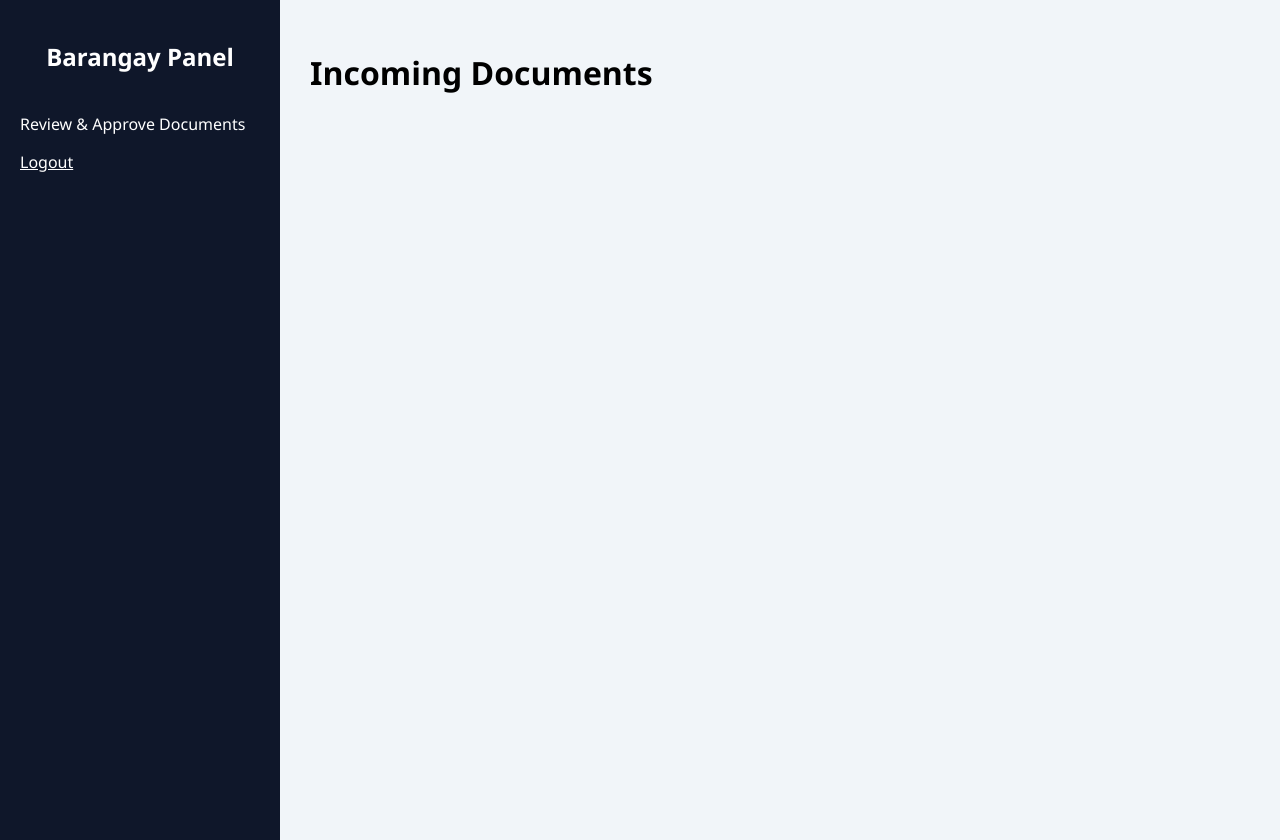
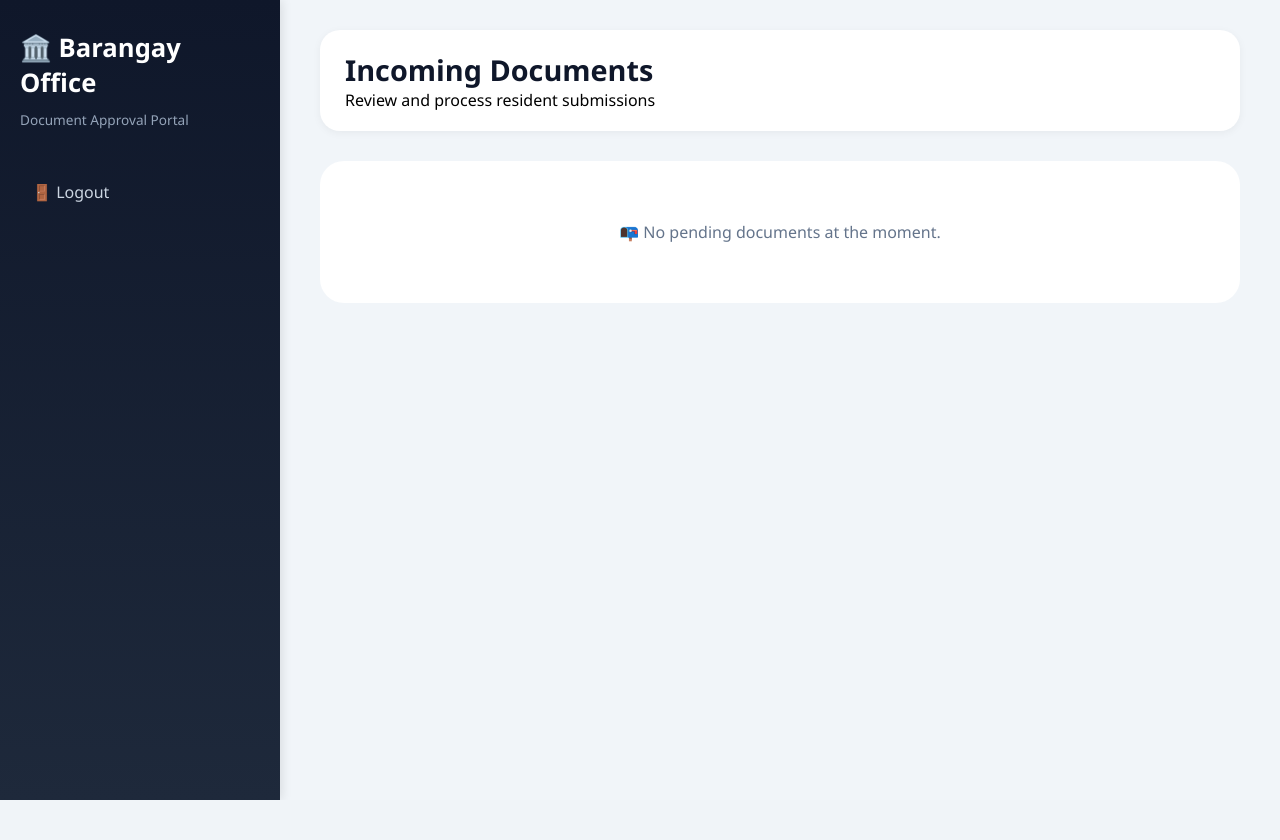
Before and after one commit to anj034542-star/AADS, a Flask app: page /office1 in a window 1280 px wide. After the commit the page ends 800 px from the top, so only its background shows below. Run offline with Flask 3, Linux system fonts and the light colour scheme; the visitor is signed in with stand-in values (Sample User, id 1); data that the repository does not hold is empty.

Commit message:
Update admindashboard.html

```diff
--- a/templates/admindashboard.html
+++ b/templates/admindashboard.html
@@ -1,110 +1,195 @@
 <!DOCTYPE html>
 <html>
 <head>
+    <meta charset="UTF-8">
+    <meta name="viewport" content="width=device-width, initial-scale=1.0">
+    <title>Barangay Office - Document Management</title>
     <style>
-body {
+        * {
             margin: 0;
-  font-family: "Segoe UI", sans-serif;
-  display: flex;
-  background: #f1f5f9;
+            padding: 0;
+            box-sizing: border-box;
         }
 
+        body {
+            font-family: 'Segoe UI', Tahoma, Geneva, Verdana, sans-serif;
+            background: #f1f5f9;
+            display: flex;
+            min-height: 100vh;
+        }
+
+        /* Sidebar */
         .sidebar {
-  width: 240px;
-  height: 100vh;
-  background: #0f172a;
+            width: 280px;
+            background: linear-gradient(180deg, #0f172a, #1e293b);
             color: white;
-  padding: 20px;
+            padding: 30px 20px;
+            box-shadow: 2px 0 10px rgba(0,0,0,0.1);
         }
 
         .sidebar h2 {
-  text-align: center;
+            font-size: 1.6rem;
+            margin-bottom: 10px;
+        }
+
+        .sidebar p {
+            font-size: 0.85rem;
+            color: #94a3b8;
             margin-bottom: 40px;
         }
 
+        .sidebar a {
+            display: block;
+            color: #cbd5e1;
+            text-decoration: none;
+            padding: 12px;
+            margin: 8px 0;
+            border-radius: 12px;
+            transition: 0.2s;
+        }
+
+        .sidebar a:hover {
+            background: #334155;
+            color: white;
+        }
+
+        /* Main content */
         .main {
             flex: 1;
-  padding: 30px;
+            padding: 30px 40px;
+            overflow-x: auto;
+        }
+
+        .header {
+            background: white;
+            padding: 20px 25px;
+            border-radius: 20px;
+            margin-bottom: 30px;
+            box-shadow: 0 2px 8px rgba(0,0,0,0.05);
+        }
+
+        .header h1 {
+            font-size: 1.8rem;
+            color: #0f172a;
         }
 
         .card {
             background: white;
+            border-radius: 20px;
             padding: 20px;
-  margin-bottom: 15px;
-  border-radius: 12px;
-  box-shadow: 0 5px 15px rgba(0,0,0,0.08);
+            margin-bottom: 20px;
+            box-shadow: 0 4px 12px rgba(0,0,0,0.05);
+            border-left: 6px solid #3b82f6;
+            transition: 0.2s;
         }
 
-button {
-  padding: 6px 12px;
-  margin-right: 5px;
-  border: none;
-  border-radius: 6px;
-  cursor: pointer;
+        .card:hover {
+            transform: translateY(-2px);
+            box-shadow: 0 8px 20px rgba(0,0,0,0.1);
         }
 
-.approve {
-  background: #22c55e;
-  color: white;
+        .card h3 {
+            margin-bottom: 10px;
+            color: #1e293b;
         }
 
-.decline {
-  background: #ef4444;
-  color: white;
+        .card p {
+            color: #475569;
+            margin: 8px 0;
         }
 
-.open {
-  background: #2563eb;
-  color: white;
+        .status {
+            font-weight: bold;
+            display: inline-block;
+            padding: 4px 12px;
+            border-radius: 20px;
+            font-size: 0.75rem;
+            margin: 10px 0;
+        }
+
+        .status-pending { background: #fef9c3; color: #854d0e; }
+        .status-approved { background: #dcfce7; color: #166534; }
+        .status-declined { background: #fee2e2; color: #991b1b; }
+
+        .btn {
+            padding: 8px 16px;
+            border: none;
+            border-radius: 40px;
+            cursor: pointer;
+            font-weight: 600;
+            margin-right: 10px;
+            transition: 0.2s;
+        }
+
+        .btn-open { background: #3b82f6; color: white; }
+        .btn-approve { background: #22c55e; color: white; }
+        .btn-decline { background: #ef4444; color: white; }
+
+        .btn:hover { opacity: 0.85; transform: translateY(-1px); }
+
+        .empty-state {
+            text-align: center;
+            padding: 60px;
+            background: white;
+            border-radius: 24px;
+            color: #64748b;
+        }
+
+        @media (max-width: 768px) {
+            body { flex-direction: column; }
+            .sidebar { width: 100%; text-align: center; }
+            .main { padding: 20px; }
         }
     </style>
 </head>
-
 <body>
 
 <div class="sidebar">
-  <h2>Barangay Panel</h2>
-  <p>Review & Approve Documents</p>
-  <a href="/logout" style="color:white;">Logout</a>
+    <h2>🏛️ Barangay Office</h2>
+    <p>Document Approval Portal</p>
+    <a href="/logout">🚪 Logout</a>
 </div>
 
 <div class="main">
+    <div class="header">
         <h1>Incoming Documents</h1>
+        <p>Review and process resident submissions</p>
+    </div>
     <div id="docList"></div>
 </div>
 
 <script>
-
     function loadDocs() {
         fetch('/office1/documents')
             .then(res => res.json())
             .then(data => {
-      const list = document.getElementById('docList');
-      list.innerHTML = '';
+                const container = document.getElementById('docList');
+                if (!data.length) {
+                    container.innerHTML = '<div class="empty-state">📭 No pending documents at the moment.</div>';
+                    return;
+                }
+                container.innerHTML = '';
+                data.forEach(doc => {
+                    let statusClass = 'status-pending';
+                    let statusText = doc.status || 'PENDING';
+                    if (doc.status.includes('APPROVED')) statusClass = 'status-approved';
+                    if (doc.status.includes('DECLINED')) statusClass = 'status-declined';
 
-      data.forEach(doc => {
-        const div = document.createElement('div');
-        div.className = "card";
-
-        let statusColor = "#f59e0b";
-        if (doc.status.includes("APPROVED")) statusColor = "#22c55e";
-        if (doc.status.includes("DECLINED")) statusColor = "#ef4444";
-
-        div.innerHTML = `
-          <h3>${doc.title}</h3>
-          <p>${doc.desc}</p>
-          <p><b>Office:</b> ${doc.office}</p>
-
-          <p style="color:${statusColor}; font-weight:bold;">
-            ${doc.status}
-          </p>
-
-          <button class="open" onclick="openFile('${doc.filename}')">Open</button>
-          <button class="approve" onclick="approve('${doc.filename}')">Approve</button>
-          <button class="decline" onclick="decline('${doc.filename}')">Decline</button>
+                    const card = document.createElement('div');
+                    card.className = 'card';
+                    card.innerHTML = `
+                        <h3>${escapeHtml(doc.title)}</h3>
+                        <p><strong>Tracking ID:</strong> ${doc.tracking_id}</p>
+                        <p>${escapeHtml(doc.desc)}</p>
+                        <p><strong>Submitted to:</strong> ${doc.office}</p>
+                        <p><strong>Status:</strong> <span class="status ${statusClass}">${statusText}</span></p>
+                        <div>
+                            <button class="btn btn-open" onclick="openFile('${doc.filename}')">📂 Open File</button>
+                            <button class="btn btn-approve" onclick="approve('${doc.filename}')">✅ Approve</button>
+                            <button class="btn btn-decline" onclick="decline('${doc.filename}')">❌ Decline</button>
+                        </div>
                     `;
-
-        list.appendChild(div);
+                    container.appendChild(card);
                 });
             });
     }
@@ -119,13 +204,27 @@ function approve(filename) {
     }
 
     function decline(filename) {
-  fetch(`/decline/${filename}`, { method: 'POST' })
-    .then(() => loadDocs());
+        let reason = prompt("Please enter the reason for declining this document:");
+        if (reason === null) return;
+        if (reason.trim() === "") reason = "No reason provided";
+        fetch(`/decline/${filename}`, {
+            method: 'POST',
+            headers: { 'Content-Type': 'application/json' },
+            body: JSON.stringify({ reason: reason })
+        }).then(() => loadDocs());
+    }
+
+    function escapeHtml(str) {
+        if (!str) return '';
+        return str.replace(/[&<>]/g, function(m) {
+            if (m === '&') return '&amp;';
+            if (m === '<') return '&lt;';
+            if (m === '>') return '&gt;';
+            return m;
+        });
     }
 
     window.onload = loadDocs;
-
 </script>
-
 </body>
 </html>
```
Lines whose indentation alone changed are shown as unchanged.
